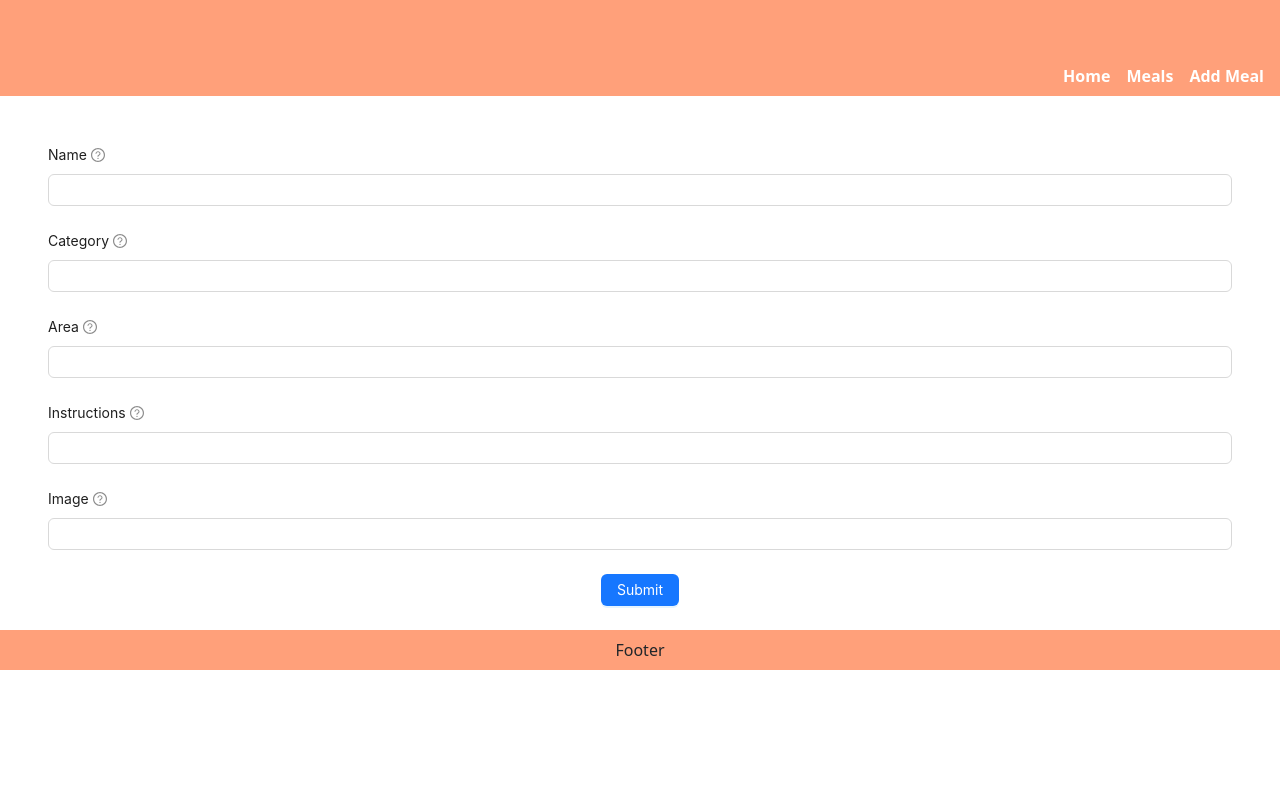
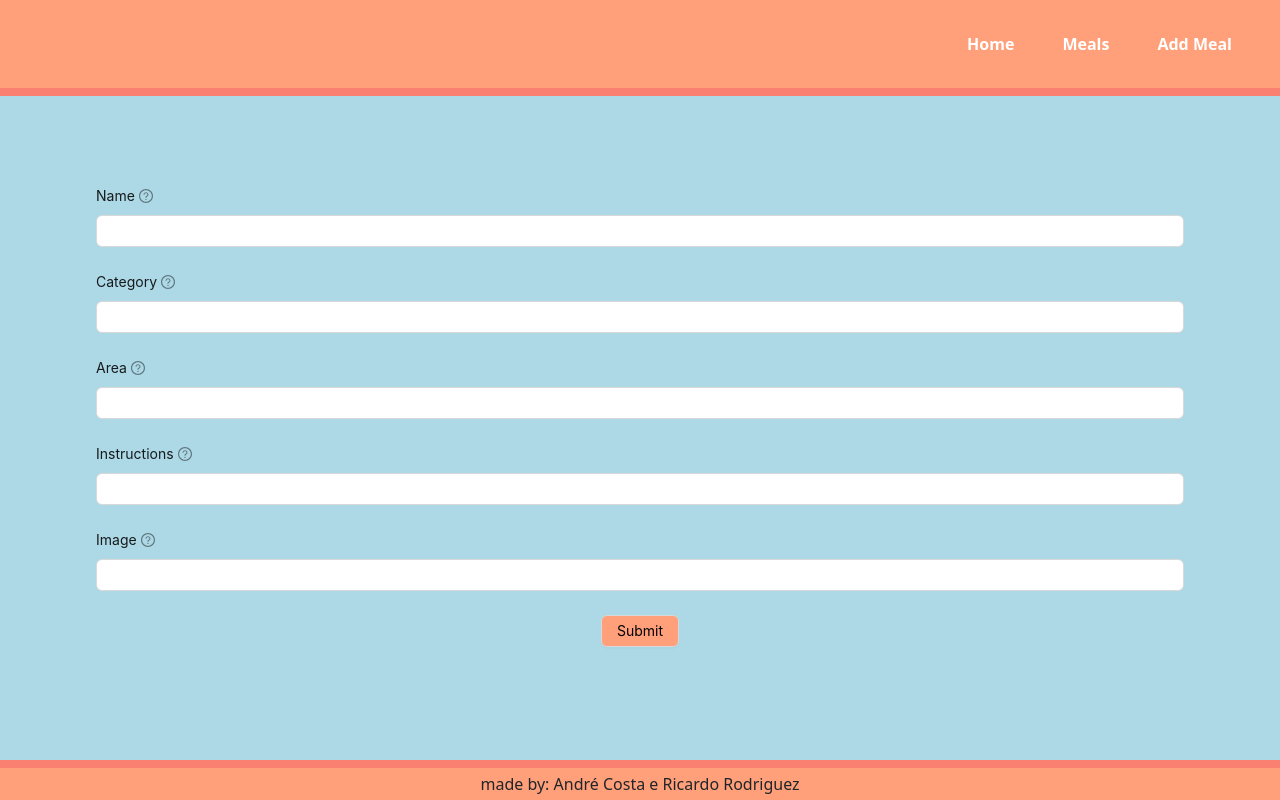
Before and after one commit to andrecosta8/GeeksHubs-food-technical-test, a React (Create React App) app: page /addmeal in a window 1280 px wide. Built offline with nearby package versions, Linux system fonts and the light colour scheme.

Commit message:
add css and link all the components

```diff
--- a/src/components/Footer/Footer.css
+++ b/src/components/Footer/Footer.css
@@ -7,8 +7,9 @@
   flex-direction: row;
   justify-content: center;
   align-items: center;
-  position: flex;
+  position: fixed;
   left: 0;
   bottom: 0;
   right: 0;
+  border-top: 0.5em solid salmon;
 }
--- a/src/components/Footer/Footer.jsx
+++ b/src/components/Footer/Footer.jsx
@@ -3,7 +3,7 @@ import './Footer.css'
 
 const Footer = () => {
   return (
-    <div className='footerDesign'>Footer</div>
+    <div className='footerDesign'>made by: André Costa e Ricardo Rodriguez</div>
   )
 }
 
--- a/src/components/Header/Header.css
+++ b/src/components/Header/Header.css
@@ -2,22 +2,23 @@
 .headerDesign{
     height: 12vh;
     width: 100vw;
-    position: fixed;
     background-color: lightsalmon;
     display: flex;
     flex-direction: row;
     justify-content: flex-end;
     align-items: flex-end;
     color: white;
+    border-bottom: 0.5em solid salmon;
 }
 
 .linkDesign {
     font-weight: bold;
-    margin-right: 1em;
+    margin-right: 3em;
     margin-bottom: 0.5em;
     color: white;
     cursor: pointer;
     transition: 0.5s;
+    margin-bottom: 2em;
 }
 
 .linkDesign:hover {
--- a/src/components/MealCard/MealCard.css
+++ b/src/components/MealCard/MealCard.css
@@ -0,0 +1,27 @@
+.mealDescription {
+    display: -webkit-box;
+    -webkit-line-clamp: 2;
+    -webkit-box-orient: vertical;
+    overflow: hidden;
+    word-break: break-word;
+  }
+
+  .mealCardDesign {
+    margin-right: 1em;
+    margin-left: 1em;
+    display: flex;
+    align-items: center;
+    justify-content: center;
+    flex-direction: column;
+    width: 230px;
+    height: 230px;
+    background-color: #ef9a53;
+    margin-top: 2em;
+    border-radius: 25%;
+  }
+
+  .mealImage {
+    border-radius: 25%;
+    width: 150px;
+    margin-bottom: 1em;
+  }
--- a/src/components/MealCard/MealCard.jsx
+++ b/src/components/MealCard/MealCard.jsx
@@ -1,6 +1,7 @@
 import React from "react";
 import { useNavigate } from "react-router-dom";
 import { useMealChangeContext } from "../../providers/MealProvider";
+import './MealCard.css'
 
 const MealCard = ({ value }) => {
   let navigate = useNavigate();
--- a/src/components/MealDetailCard/MealDetailCard.css
+++ b/src/components/MealDetailCard/MealDetailCard.css
@@ -1,10 +1,27 @@
 .detailImage{
     width: 30em;
     height: 30em;
+    border-radius: 25%;
 }
+
+.detailCardDesign{
+    display: flex;
+    flex-direction: row;
+    justify-content: center;
+    align-items: center;
+    margin-top: 5em;
+}
+
 .ingredientsDesign{
     display: flex;
     flex-direction: row;
     justify-content: center;
     align-items: center;
 }
+
+.lefside{
+    display: flex;
+    flex-direction: column;
+    justify-content: center;
+    align-items: center;
+}
--- a/src/components/MealDetailCard/MealDetailCard.jsx
+++ b/src/components/MealDetailCard/MealDetailCard.jsx
@@ -3,11 +3,15 @@ import './MealDetailCard.css'
 
 const MealDetailCard = ({meal}) => {
   return (
+    <div className='detailPage'>
     <div className='detailCardDesign'>
-                <img className='detailImage' src={meal.strMealThumb} alt={meal.strMeal}></img>
+        <div className="leftside">
+        <img className='detailImage' src={meal.strMealThumb} alt={meal.strMeal}></img>
                 <div>{meal.strMeal}</div>
-                <div>{meal.strArea}</div>
-                <div>{meal.strYoutube}</div>
+        </div>
+                <div className="righside">
+                <div>Country: {meal.strArea}</div>
+                <div className='instructions'>Instructions: {meal.strInstructions}</div>
                 <div className='ingredientsDesign'>
                 <span>INGREDIENTS: </span>
                 <div>{meal.strIngredient1 !== "" && meal.strIngredient1}</div>
@@ -31,7 +35,8 @@ const MealDetailCard = ({meal}) => {
                 <div>{meal.strIngredient19 !== "" && ", "+meal.strIngredient19}</div>
                 <div>{meal.strIngredient20 !== "" && ", "+meal.strIngredient20}</div>
                 </div>
-
+                </div>
+                </div>
     </div>
   )
 }
--- a/src/containers/AddMeal/AddMeal.css
+++ b/src/containers/AddMeal/AddMeal.css
@@ -1,10 +1,18 @@
+.addMealPage{
+    background-color: lightblue;
+    height: 83vh;
+    display:flex;
+    flex-direction: column;
+    justify-content: center;
+}
+
 .mealsForm {
-    padding-top: 18vh;
     margin-top:0;
-    margin-left: 3em ;
-    margin-right: 3em;
+    margin-left: 6em ;
+    margin-right: 6em;
     display: flex;
     flex-direction: column;
+    background-color: lightblue;
 }
 
 .feedbackMessageError {
@@ -14,3 +22,8 @@
 .feedbackMessageSuccess {
     color: green
 }
+
+.button{
+   background-color: lightsalmon;
+   color: black;
+}
--- a/src/containers/AddMeal/AddMeal.jsx
+++ b/src/containers/AddMeal/AddMeal.jsx
@@ -37,6 +37,7 @@ const AddMeal = () => {
   };
 
   return (
+    <div className="addMealPage">
     <div className="mealsForm">
       <Form form={form} layout="vertical" requiredMark="optional">
         <Form.Item label="Name" required tooltip="Please write the meal's name">
@@ -96,7 +97,7 @@ const AddMeal = () => {
           />
         </Form.Item>
         <Form.Item>
-          <Button onClick={() => createNewMeal()} type="primary">
+          <Button className="button" onClick={() => createNewMeal()} >
             Submit
           </Button>
         </Form.Item>
@@ -112,6 +113,7 @@ const AddMeal = () => {
         {feedbackMessage ? feedbackMessage : null}
       </span>
     </div>
+    </div>
   );
 };
 
--- a/src/containers/Meals/Meals.css
+++ b/src/containers/Meals/Meals.css
@@ -1,5 +1,4 @@
 .searchDiv {
-  height: 100 vh;
   width: 100 vw;
   display: flex;
   flex-direction: column;
@@ -16,29 +15,7 @@
   flex-wrap: wrap;
 }
 
-.mealsDesign {
-  margin: 1em;
-  display: flex;
-  align-items: center;
-  justify-content: center;
-  flex-direction: column;
-  width: 230px;
-  background-color: #ef9a53;
-  margin-top: 70px;
+
+.searchInput {
+  margin-top: 0.5em;
 }
-
-.posterDesign {
-  border-radius: 25%;
-  width: 150px;
-}
-
-.mealDescription {
-  display: -webkit-box;
-  -webkit-line-clamp: 2;
-  -webkit-box-orient: vertical;
-  overflow: hidden;
-  word-break: break-word;
-}
-.searchInput {
-  margin-top: 50px;
-}
--- a/src/containers/Meals/Meals.jsx
+++ b/src/containers/Meals/Meals.jsx
@@ -39,7 +39,6 @@ const Foodsearch = () => {
         className="searchInput"
         onChange={(e) => inputSearchHandler(e)}
       />
-
       {meals.length > 0 && (
         <div className="mealsContainer">
           {meals.map((food) => {
@@ -47,12 +46,12 @@ const Foodsearch = () => {
               <div
                 className="mealsDesign"
               >
-
-                <div className="mealDescription">
+                <MealCard value={food} />
+                {/* <div className="mealDescription">
                   {food.strMeal} {food.strCategory} {food.strArea}{" "}
                   {food.strMealTumb} {food.strTags}{" "}
                 </div>
-                <img className="posterDesign" src={food.strMealThumb} />
+                <img className="posterDesign" src={food.strMealThumb} /> */}
               </div>
             );
           })}
```
